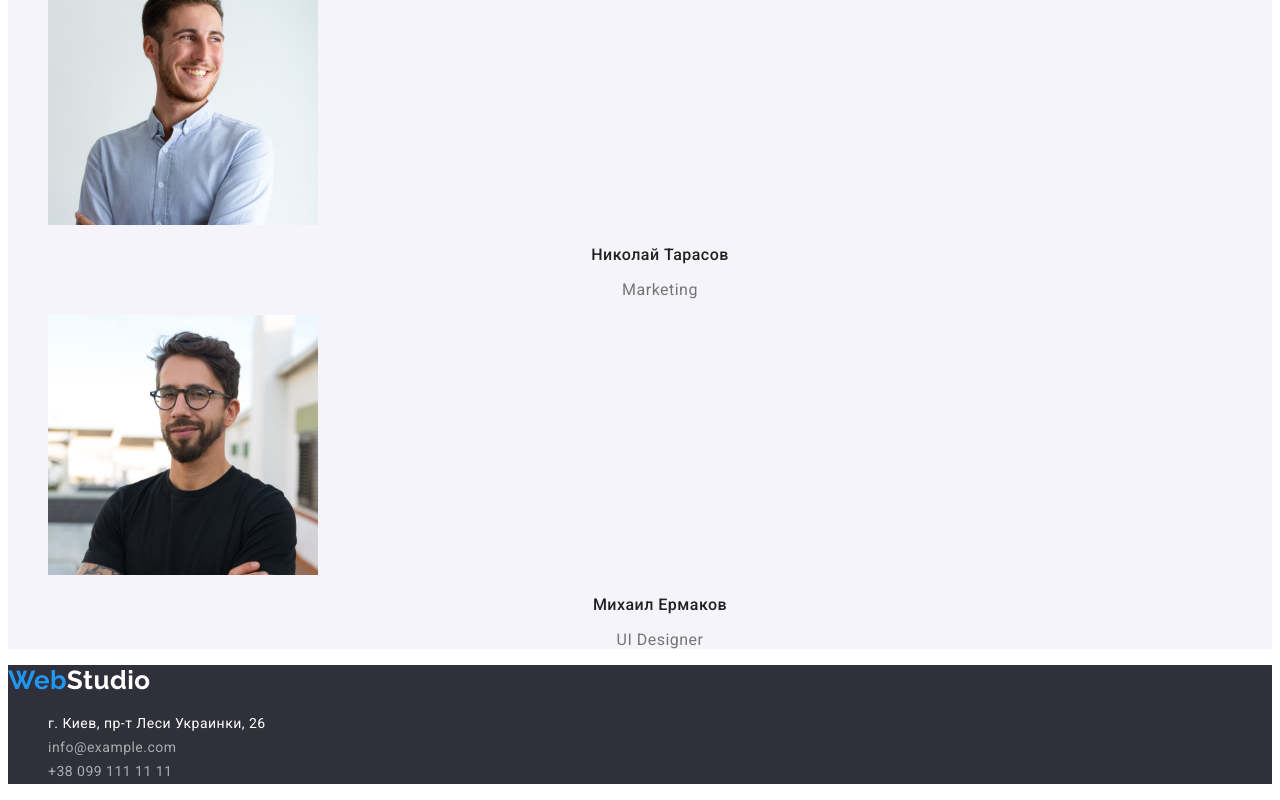
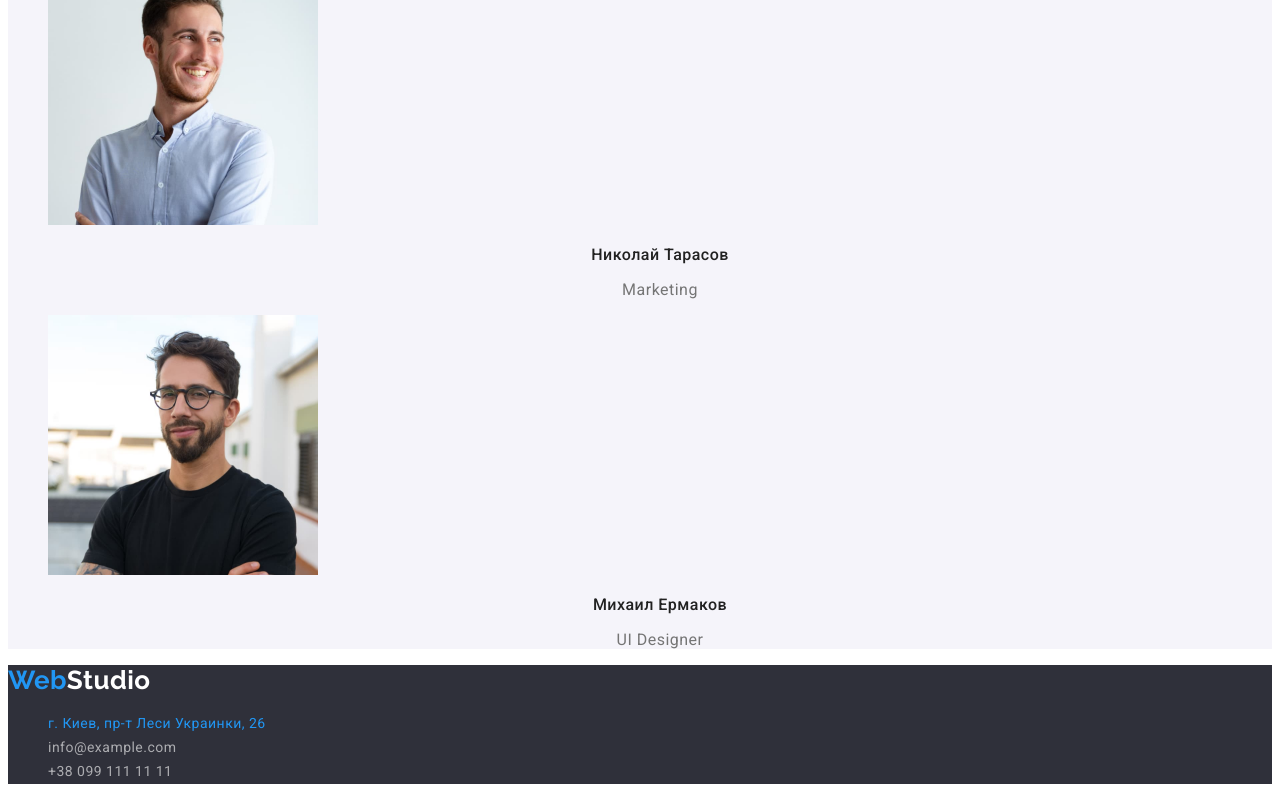
Before and after one commit to jsevruk/goit-markup-hw-02, a plain HTML site: page index.html in a window 1280 px wide. In both pictures the pointer is over the link "г. Киев, пр-т Леси Украинки, 26". Shown: the part 2437-3237 px from the top of the page. Drawn offline with Linux system fonts and the light colour scheme.

Commit message:
02: hover and focus for footer address link

```diff
--- a/css/styles.css
+++ b/css/styles.css
@@ -203,8 +203,8 @@
             color: var(--third-text-color)
         }
 
-        .footer-address-link, .footer-contacts-link:hover,
-        .footer-address-link, .footer-contacts-link:focus {
+        .footer-address-link:hover, .footer-contacts-link:hover,
+        .footer-address-link:focus, .footer-contacts-link:focus {
             color: var(--accent-color);
         }
 
```
